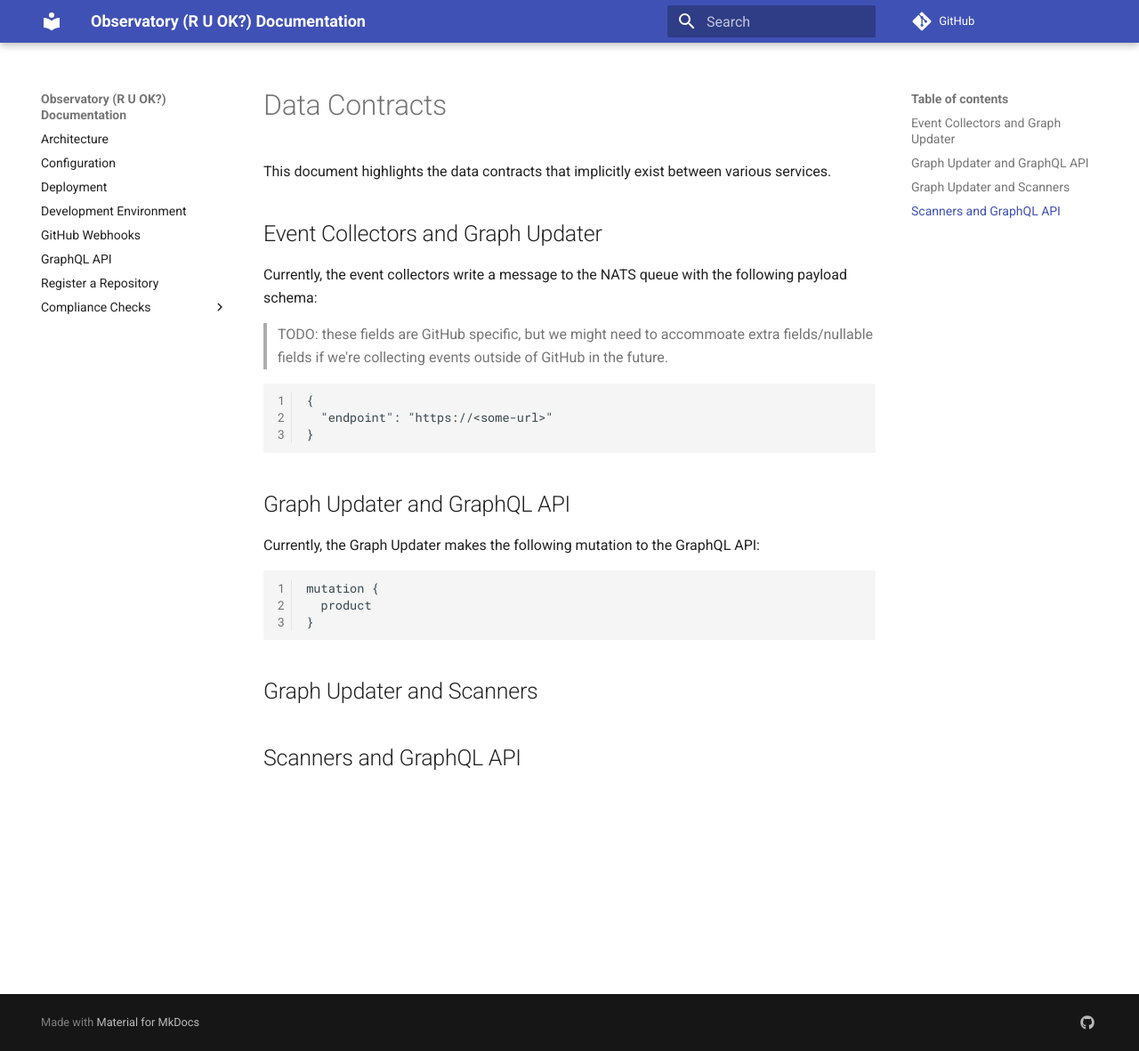
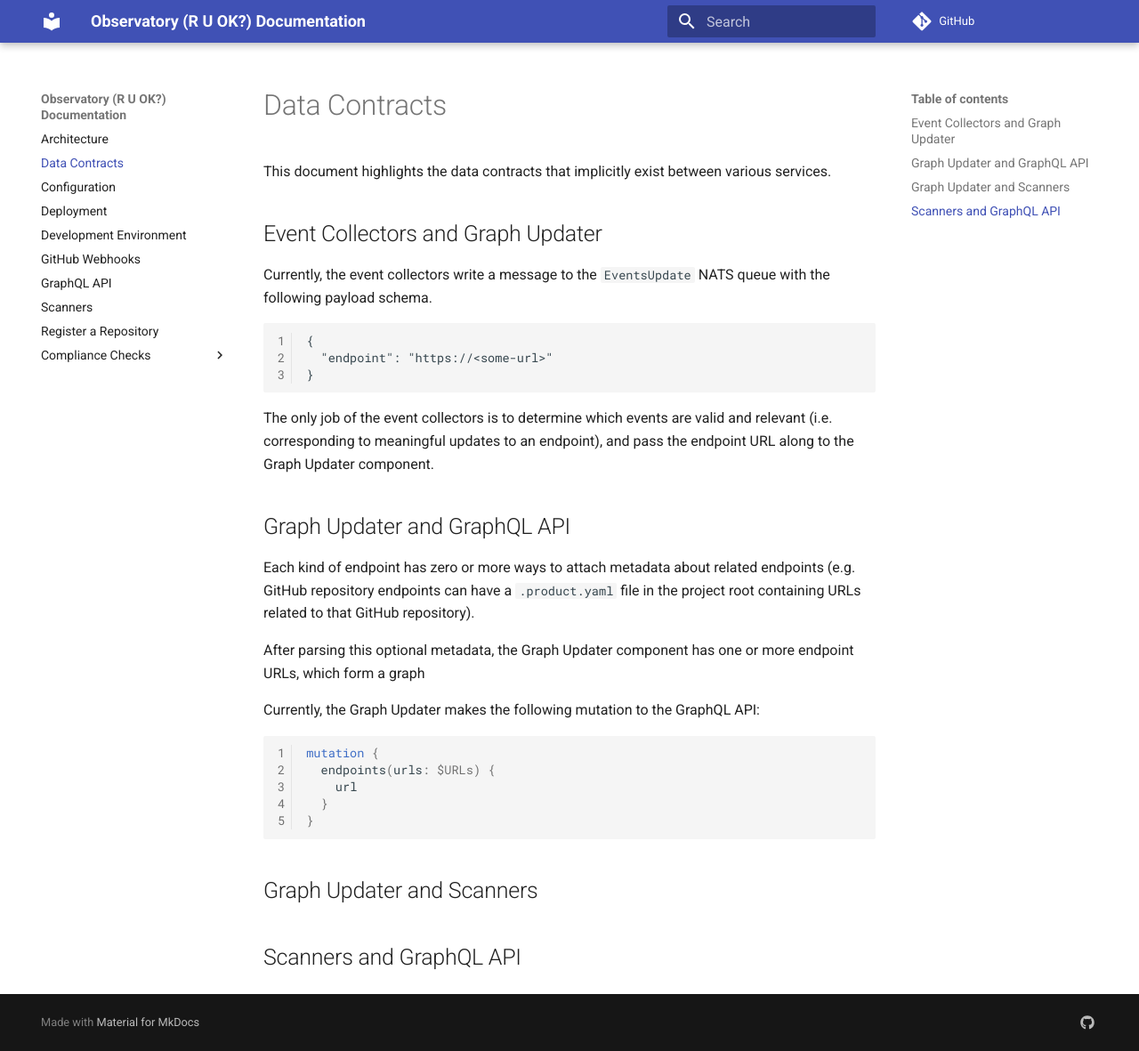
Before and after one commit to SiddharthaHaldar/ruok-service-autochecker, an MkDocs documentation site: the page built from docs/data-contracts.md, in a window 1280 px wide and 1181 px high. Shown: the whole window at 89% size. Built offline with MkDocs 1.6.1 and Material for MkDocs 9.7.7, drawn with Linux system fonts in a browser that asks for light colours; comment, search, counter and statistics services are not loaded.

````diff
--- a/docs/data-contracts.md
+++ b/docs/data-contracts.md
@@ -5,9 +5,7 @@ This document highlights the data contracts that implicitly exist between variou
 
 ## Event Collectors and Graph Updater
 
-Currently, the event collectors write a message to the NATS queue with the following payload schema:
-
-> TODO: these fields are GitHub specific, but we might need to accommoate extra fields/nullable fields if we're collecting events outside of GitHub in the future.
+Currently, the event collectors write a message to the `EventsUpdate` NATS queue with the following payload schema.
 
 ```jsonc
 {
@@ -15,13 +13,21 @@ Currently, the event collectors write a message to the NATS queue with the follo
 }
 ```
 
+The only job of the event collectors is to determine which events are valid and relevant (i.e. corresponding to meaningful updates to an endpoint), and pass the endpoint URL along to the Graph Updater component.
+
 ## Graph Updater and GraphQL API
+
+Each kind of endpoint has zero or more ways to attach metadata about related endpoints (e.g. GitHub repository endpoints can have a `.product.yaml` file in the project root containing URLs related to that GitHub repository).
+
+After parsing this optional metadata, the Graph Updater component has one or more endpoint URLs, which form a graph
 
 Currently, the Graph Updater makes the following mutation to the GraphQL API:
 
-```jsonc
+```graphql
 mutation {
-  product
+  endpoints(urls: $URLs) {
+    url
+  }
 }
 ```
 
--- a/mkdocs.yaml
+++ b/mkdocs.yaml
@@ -26,11 +26,13 @@ markdown_extensions:
 
 nav:
   - Architecture: architecture.md
+  - Data Contracts: data-contracts.md
   - Configuration: configuration.md
   - Deployment: deployment.md
   - Development Environment: development-environment.md
   - GitHub Webhooks: github-webhooks.md
   - GraphQL API: graphql-api.md
+  - Scanners: scanners.md
   - Register a Repository: register-repository.md
   - Compliance Checks:
     - Overview: checks/overview.md
````
Also changed, not shown: docs/graphql-api.md (+1 -1 lines), docs/index.md (+2 -9 lines), docs/scanners.md (renamed from docs/checks/overview.md, +6 -61 lines), docs/diagrams/scanners.svg, docs/img/arango-graph-mutation-example.png (added), 1 other file.
